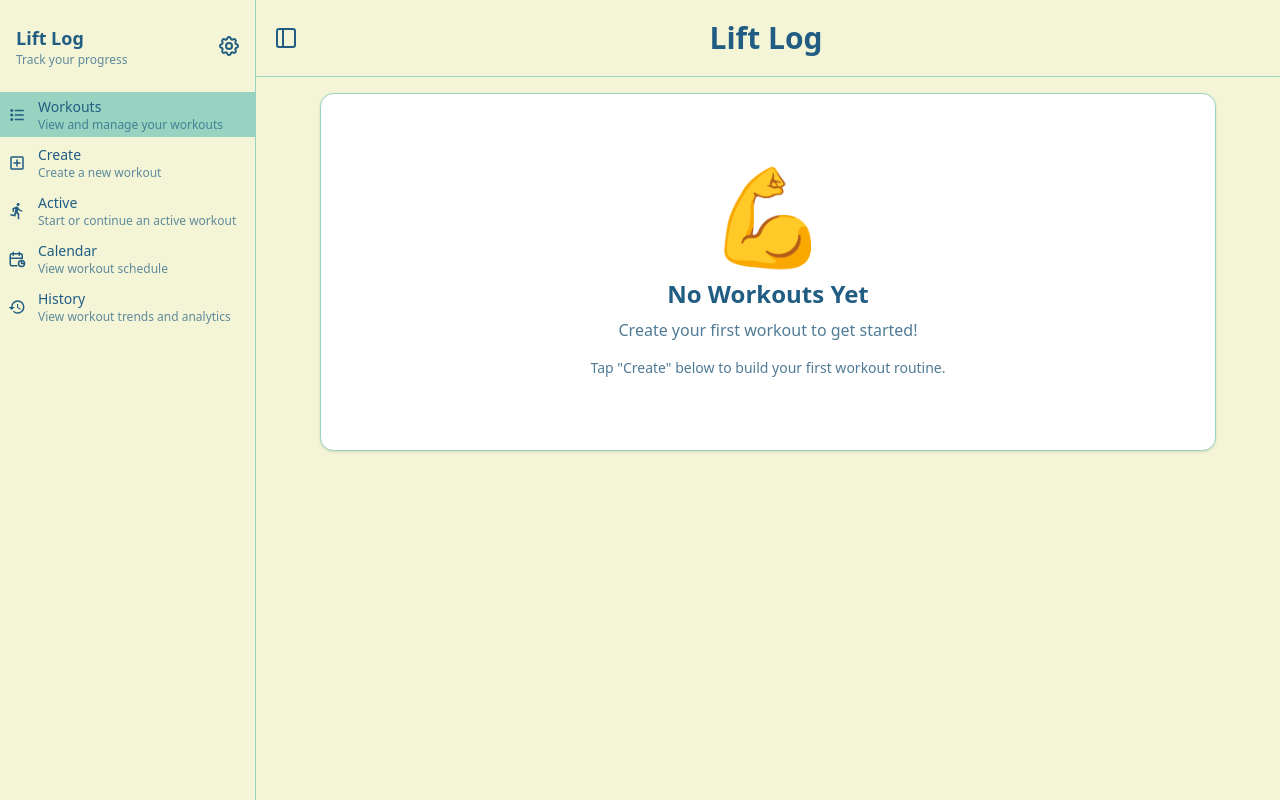
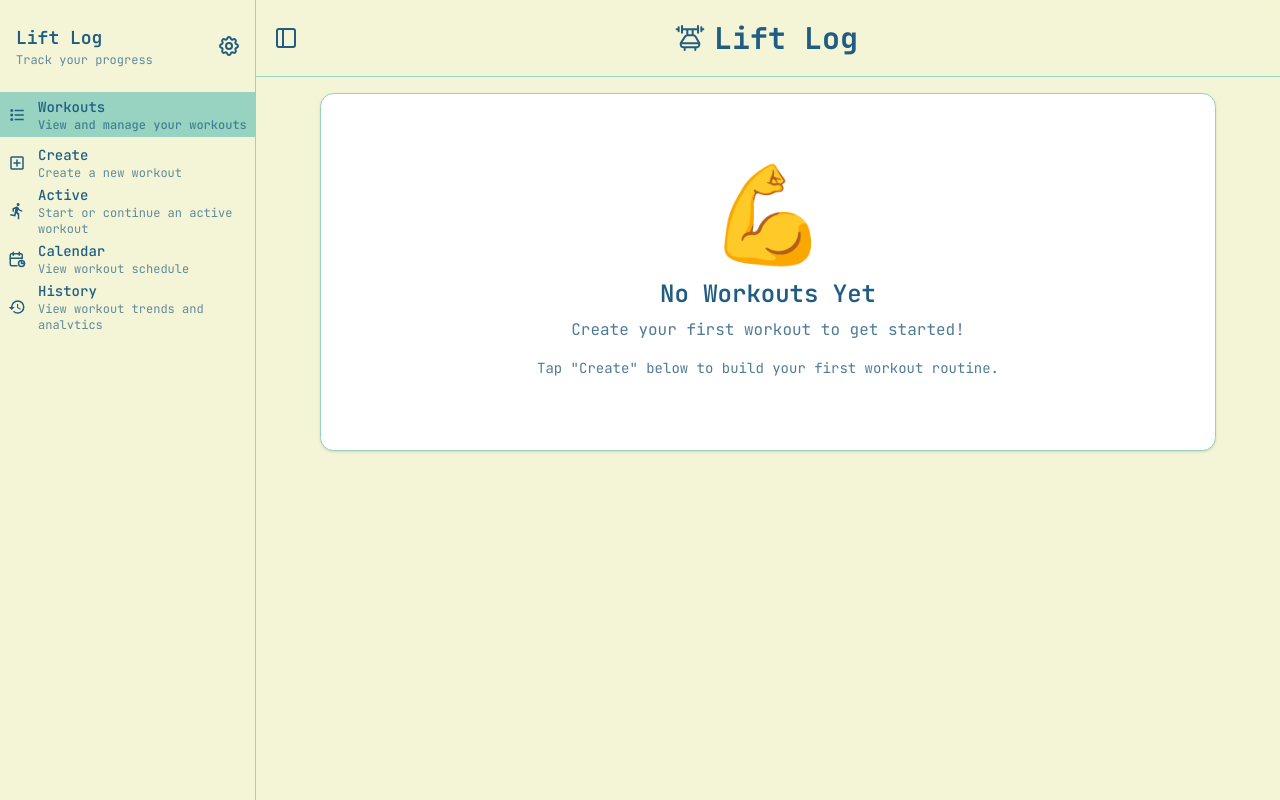
Before and after one commit to trblackw/lift-log, a React (Vite) app: page / in a window 1280 px wide. Built offline with nearby package versions, Linux system fonts and the light colour scheme.

Commit message:
update font

```diff
--- a/src/App.tsx
+++ b/src/App.tsx
@@ -22,6 +22,7 @@ import type {
   ActiveWorkoutSession,
 } from './lib/types';
 import type { ViewMode as WorkoutViewMode } from './components/ViewToggle';
+import IconArmFlex from './components/icons/icon-arm-flex';
 
 function AppContent() {
   // Initialize currentView from sessionStorage or default to 'list'
@@ -333,14 +334,14 @@ function AppContent() {
     ? workouts.find(w => w.id === activeWorkoutSession.workoutId)
     : null;
 
-  // No longer needed - ViewToggle is now inline in WorkoutList
-
   // Loading state
   if (isLoading) {
     return (
       <div className="min-h-screen bg-background flex items-center justify-center">
         <div className="text-center">
-          <div className="text-4xl mb-4">💪</div>
+          <div className="text-4xl mb-4">
+            <IconArmFlex className="size-10" />
+          </div>
           <p className="text-muted-foreground">Loading Lift Log...</p>
         </div>
       </div>
--- a/src/components/SidebarNavigation.tsx
+++ b/src/components/SidebarNavigation.tsx
@@ -17,6 +17,7 @@ import IconPlusBordered from './icons/icon-plus-bordered';
 import IconActiveRun from './icons/icon-active-run';
 import IconCalendar from './icons/icon-calendar';
 import IconHistory from './icons/icon-history';
+import IconBench from './icons/icon-bench';
 
 interface SidebarNavigationProps {
   currentView: ViewMode;
@@ -153,7 +154,8 @@ export function AppSidebarLayout({
         <main className="flex-1 overflow-auto">
           <div className="sticky top-0 z-20 flex items-center gap-4 p-4 border-b border-border bg-background/95 backdrop-blur supports-[backdrop-filter]:bg-background/60">
             <SidebarTrigger />
-            <div className="flex-1 flex justify-center">
+            <div className="flex-1 flex items-center justify-center gap-2">
+              <IconBench className="size-8" />
               <h1 className="text-2xl lg:text-3xl font-bold text-foreground">
                 Lift Log
               </h1>
--- a/src/components/WorkoutList.tsx
+++ b/src/components/WorkoutList.tsx
@@ -286,7 +286,7 @@ export function WorkoutList({
                 <GhostButton
                   onClick={() => handleDeleteClick(workout.id)}
                   size="sm"
-                  className="hover:bg-destructive/10 cursor-pointer text-destructive hover:text-destructive"
+                  className="hover:bg-destructive/10 text-destructive/90 cursor-pointer hover:text-destructive"
                 >
                   <IconDelete className="size-5" /> Delete
                 </GhostButton>
--- /dev/null
+++ b/src/components/icons/icon-bench.tsx
@@ -0,0 +1,21 @@
+export default function IconBench({ className }: { className?: string }) {
+  return (
+    <svg
+      xmlns="http://www.w3.org/2000/svg"
+      width="1em"
+      height="1em"
+      viewBox="0 0 24 24"
+      className={className}
+    >
+      <path
+        fill="none"
+        stroke="currentColor"
+        stroke-linecap="round"
+        stroke-linejoin="round"
+        stroke-width="1.5"
+        d="M18 3v5M6 3v5m14.5-4v1.5m0 0V7m0-1.5H22M3.5 4v1.5m0 0V7m0-1.5H2m16 0H6m4 0V10m4-4.5V10m4.952 6H5.062m9.194-6h-4.05c-1.007 0-1.38.144-1.934.992l-3.013 4.612c-.186.284-.259.51-.259.854C5 18.611 5.873 19 7.847 19h8.25C18.133 19 19 18.616 19 16.408c0-.306-.057-.51-.204-.773l-2.537-4.53c-.534-.953-.918-1.105-2.003-1.105M16 19v2m-8-2v2"
+        color="currentColor"
+      />
+    </svg>
+  );
+}
--- a/src/components/icons/icon-magnifier.tsx
+++ b/src/components/icons/icon-magnifier.tsx
@@ -10,9 +10,9 @@ export default function IconMagnifier({ className }: { className?: string }) {
       <path
         fill="none"
         stroke="currentColor"
-        stroke-linecap="round"
-        stroke-linejoin="round"
-        stroke-width="2"
+        strokeLinecap="round"
+        strokeLinejoin="round"
+        strokeWidth="2"
         d="m15 15l6 6m-11-4a7 7 0 1 1 0-14a7 7 0 0 1 0 14"
       />
     </svg>
--- a/src/index.html
+++ b/src/index.html
@@ -5,6 +5,11 @@
     <meta name="viewport" content="width=device-width, initial-scale=1.0" />
     <meta name="color-scheme" content="light dark" />
     <title>Lift Log</title>
+    <!-- JetBrains Mono font -->
+    <link
+      href="https://fonts.googleapis.com/css2?family=JetBrains+Mono:ital,wght@0,100..800;1,100..800&display=swap"
+      rel="stylesheet"
+    />
     <script type="module" src="./frontend.tsx" async></script>
     <script>
       // Prevent flash of unstyled content by applying theme early
--- a/styles/globals.css
+++ b/styles/globals.css
@@ -89,6 +89,7 @@
 }
 
 @theme inline {
+  --font-mono: 'JetBrains Mono', monospace;
   --color-background: var(--background);
   --color-foreground: var(--foreground);
   --color-card: var(--card);
@@ -173,6 +174,7 @@
   }
   body {
     @apply bg-background text-foreground;
+    font-family: 'JetBrains Mono', 'Courier New', monospace !important;
   }
 
   /* Smooth theme transitions with the new color palette */
```
